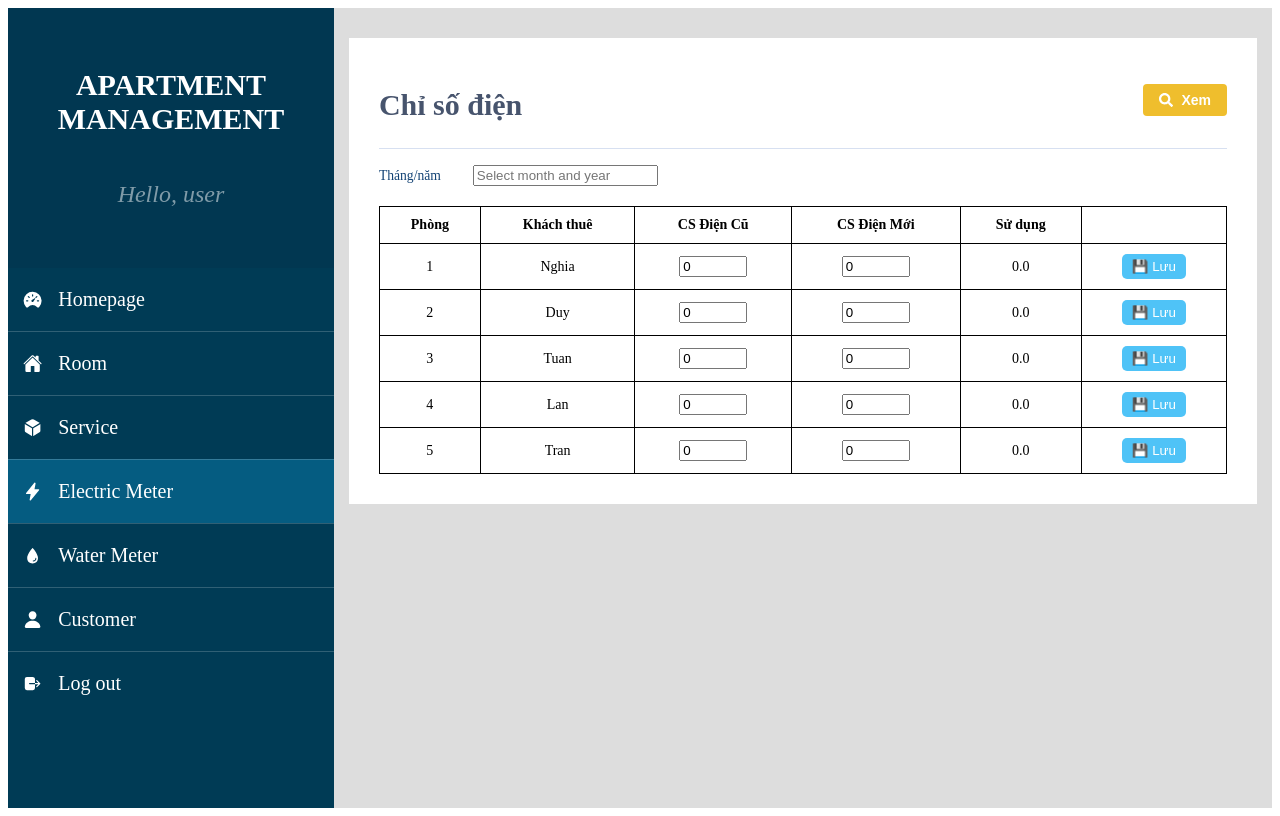
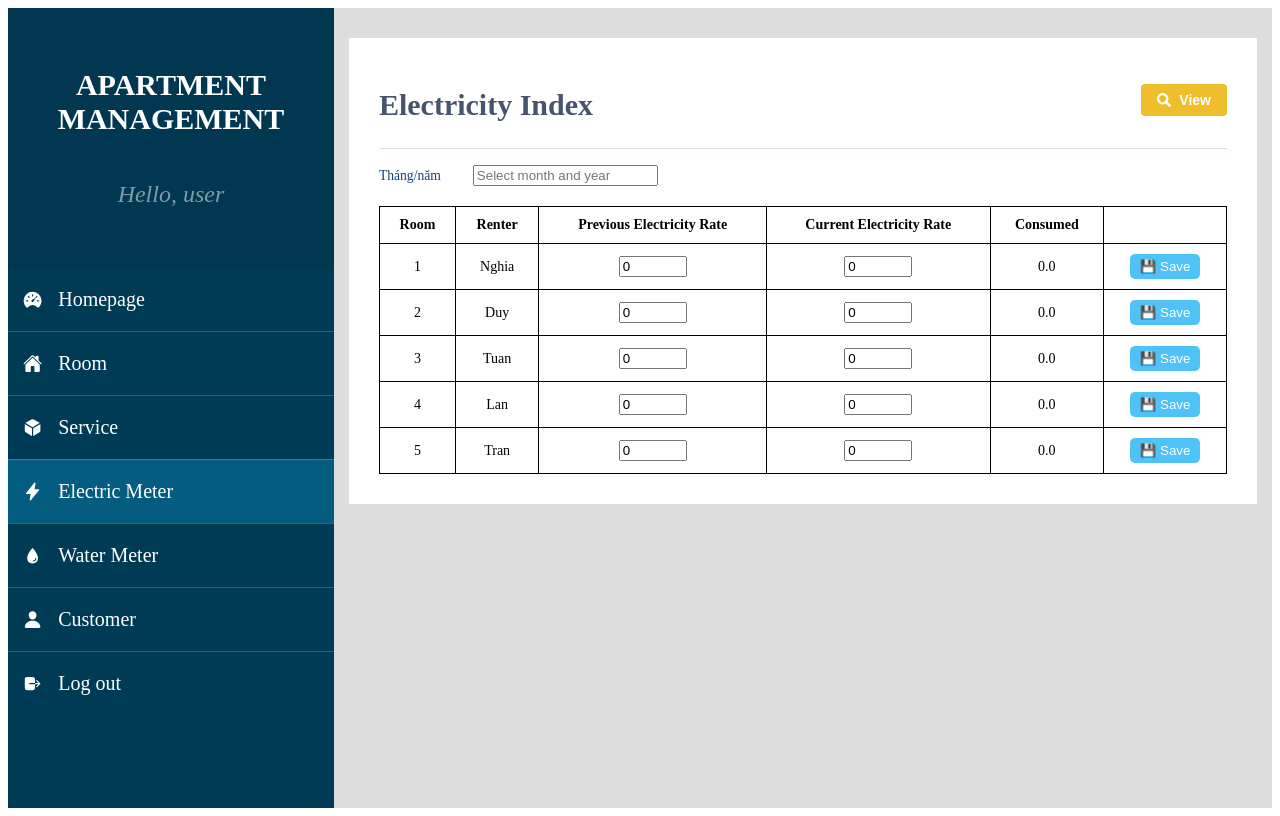
Before and after one commit to gathosan012/PE-2025, a React (Vite) app in the folder frontend/: page /electric in a window 1280 px wide. Built offline with nearby package versions, Linux system fonts and the light colour scheme.

Commit message:
convert vietnamese texts to english

```diff
--- a/frontend/src/pages/Authentication.jsx
+++ b/frontend/src/pages/Authentication.jsx
@@ -12,16 +12,16 @@ function Authentication() {
       if(status == "signin"){
           return(
               <>
-                <span className='redirect-link' onClick={() => setStatus("signup")}>Đăng kí tài khoản mới</span>
-                <button className='submit'>Đăng Nhập</button>
+                <span className='redirect-link' onClick={() => setStatus("signup")}>Create an account</span>
+                <button className='submit'>Sign In</button>
               </>
           )
       }
       else if(status == "signup"){
           return(
             <>
-              <span className='redirect-link' onClick={() => setStatus("signin")}>Đã có tài khoản</span>
-              <button className='submit'>Đăng Ký</button>
+              <span className='redirect-link' onClick={() => setStatus("signin")}>Already signed up?</span>
+              <button className='submit'>Register</button>
             </>
           )
       }
--- a/frontend/src/pages/Electric.jsx
+++ b/frontend/src/pages/Electric.jsx
@@ -35,9 +35,9 @@ function Electric() {
       <div className="electric-content">
         <div className="electric-inner">
           <div className="electric-upper">
-            <h1 className="service-title">Chỉ số điện</h1>
+            <h1 className="service-title">Electricity Index</h1>
             <button className="search-btn">
-              <FaSearch className="icon"></FaSearch>Xem
+              <FaSearch className="icon"></FaSearch>View
             </button>
           </div>
           <div className="break"></div>
@@ -57,11 +57,11 @@ function Electric() {
             >
               <thead>
                 <tr>
-                  <th>Phòng</th>
-                  <th>Khách thuê</th>
-                  <th>CS Điện Cũ</th>
-                  <th>CS Điện Mới</th>
-                  <th>Sử dụng</th>
+                  <th>Room</th>
+                  <th>Renter</th>
+                  <th>Previous Electricity Rate</th>
+                  <th>Current Electricity Rate</th>
+                  <th>Consumed</th>
                   <th></th>
                 </tr>
               </thead>
@@ -104,7 +104,7 @@ function Electric() {
                             borderRadius: "5px",
                           }}
                         >
-                          💾 Lưu
+                          💾 Save
                         </button>
                       </td>
                     </tr>
--- a/frontend/src/pages/Room.jsx
+++ b/frontend/src/pages/Room.jsx
@@ -2,7 +2,7 @@ import React, { useState, useEffect } from "react";
 import "../styling/room.scss";
 
 import SidePanel from "../components/SidePanel";
-import MainLayout from "../components/MainLayout";
+// import MainLayout from "../components/MainLayout";
 import AddRoomForm from "../components/AddRoomForm";
 import EditRoomForm from "../components/EditRoomForm";
 import "../styling/components/AddRoomForm.scss";
--- a/frontend/src/pages/Water.jsx
+++ b/frontend/src/pages/Water.jsx
@@ -35,9 +35,9 @@ function Water() {
       <div className="water-content">
         <div className="water-inner">
           <div className="water-upper">
-            <h1 className="service-title">Chỉ số nước</h1>
+            <h1 className="service-title">Electricity Index</h1>
             <button className="search-btn">
-              <FaSearch className="icon"></FaSearch>Xem
+              <FaSearch className="icon"></FaSearch>View
             </button>
           </div>
           <div className="break"></div>
@@ -57,11 +57,11 @@ function Water() {
             >
               <thead>
                 <tr>
-                  <th>Phòng</th>
-                  <th>Khách thuê</th>
-                  <th>CS nước Cũ</th>
-                  <th>CS nước Mới</th>
-                  <th>Sử dụng</th>
+                  <th>Room</th>
+                  <th>Renter</th>
+                  <th>Previous Water Rate</th>
+                  <th>Current Water Rate</th>
+                  <th>Consumed</th>
                   <th></th>
                 </tr>
               </thead>
@@ -104,7 +104,7 @@ function Water() {
                             borderRadius: "5px",
                           }}
                         >
-                          💾 Lưu
+                          💾 Save
                         </button>
                       </td>
                     </tr>
```
